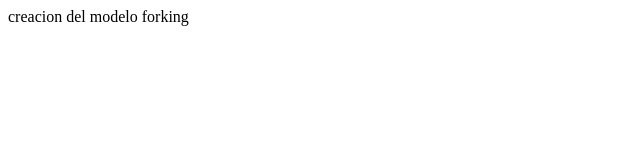
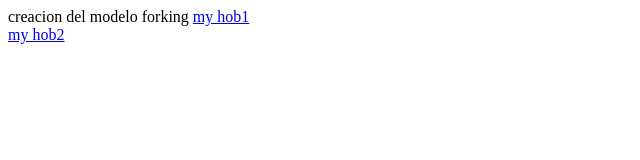
Before and after one commit to AreliVL/hobbies, a plain HTML site: page index.html in a window 1280 px wide. Shown: the whole page, without its empty margins (0-640 px from the left). Drawn offline with Linux system fonts and the light colour scheme.

Commit message:
se actualizo index.html

```diff
--- a/index.html
+++ b/index.html
@@ -1,5 +1,9 @@
 <html>
 <body>
 creacion del modelo forking
+
+<a href = "hob1.html" > my hob1 </a> <br>
+<a href = "hob2.html" > my hob2 </a> <br>
+
 </body>
 </html>
```
